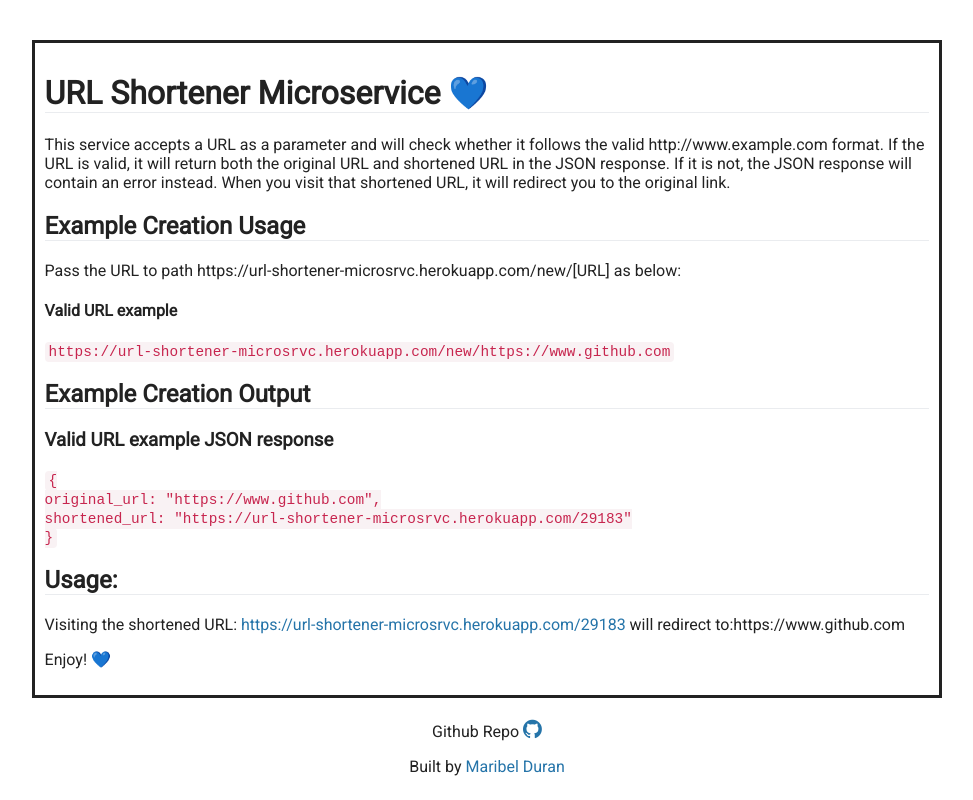
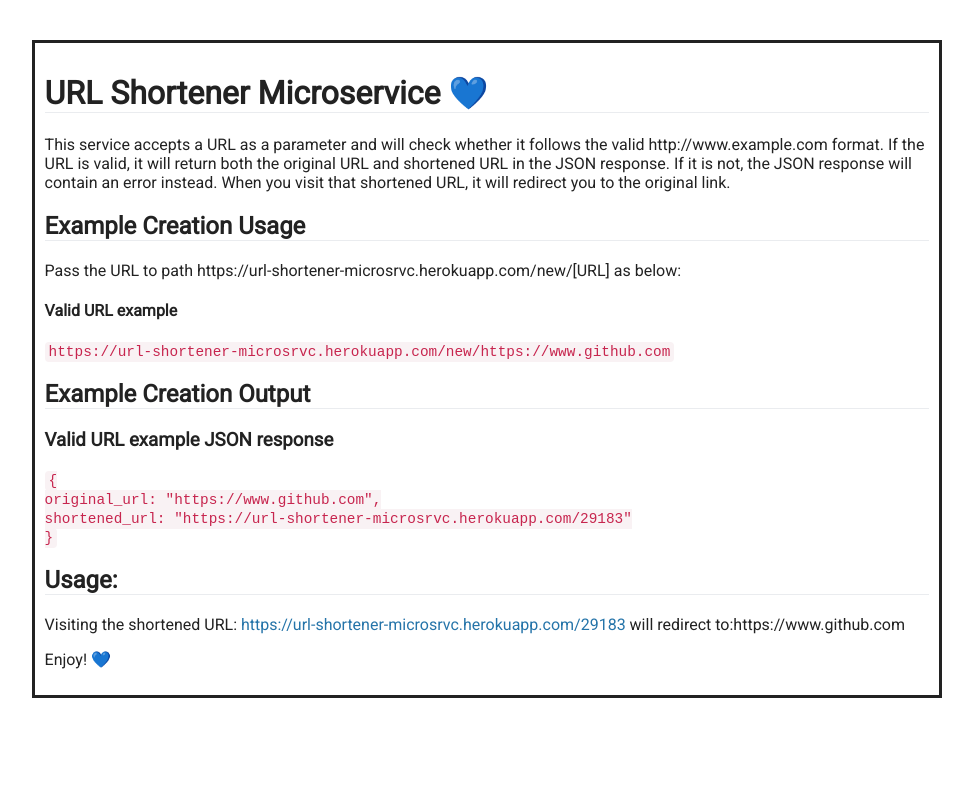
Before and after one commit to gonzalosimon/url-shortener-microservice, a website: page views/index.html in a window 1280 px wide. Shown: the whole page, without its empty margins (153-1126 px from the left). Drawn offline with Linux system fonts and the light colour scheme.

Commit message:
Update index.html

```diff
--- a/views/index.html
+++ b/views/index.html
@@ -44,15 +44,7 @@
           <p>Enjoy! &#128153;</p>
 
         </div> <!-- well -->
-        <footer>
-          <p>Github Repo <a href="https://github.com/maribelduran/url-shortener-microservice" target="_blank">
-          <span class="fa fa-github"></span>
-        </a></p>
-          <p>
-            Built by <a href="http://www.maribelduran.com/" target="_blank">Maribel Duran</a>
-          </p>
-          </footer>
-      </div> <!-- container -->
+      </div>
    </body>
 
 </html>
```
